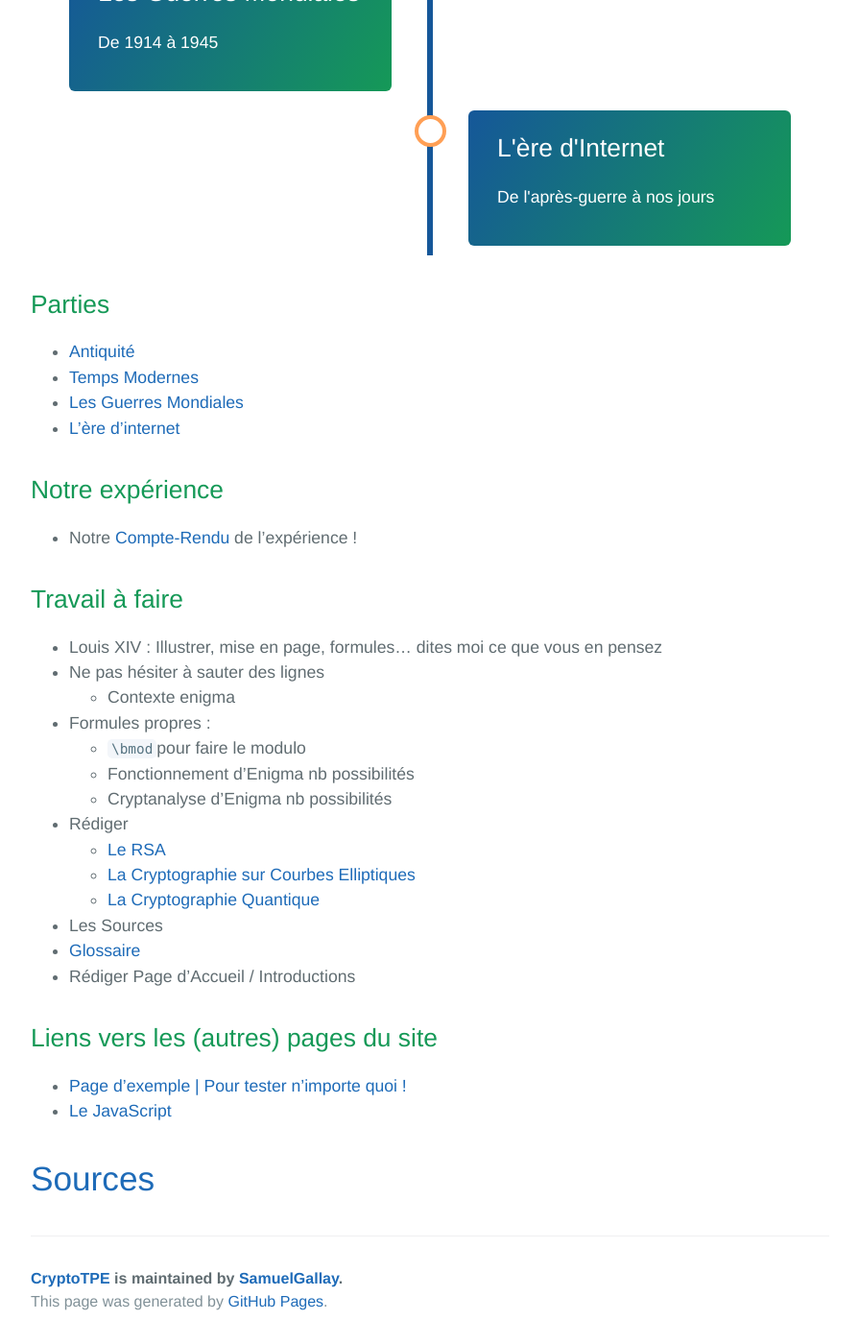
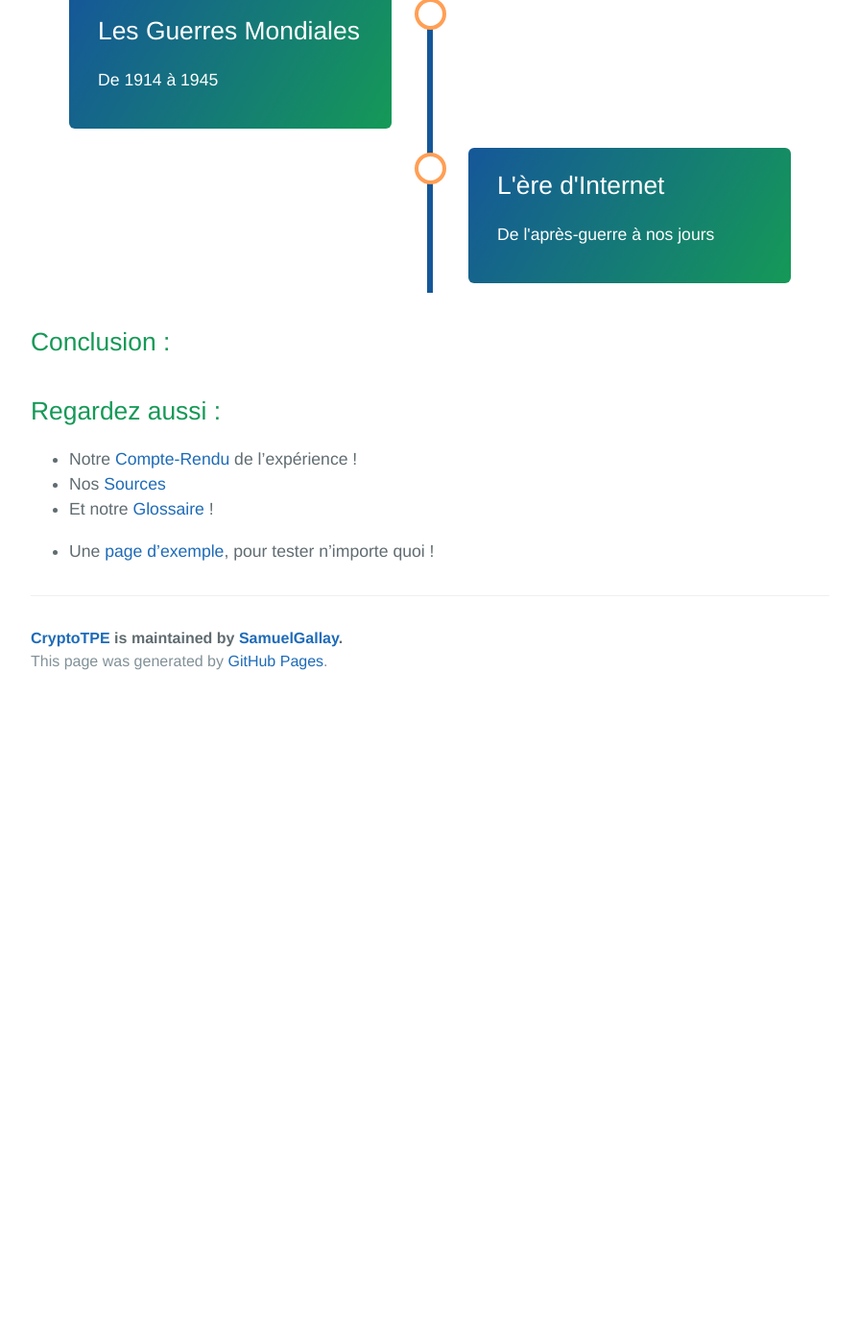
Before and after one commit to SamuelGallay/CryptoTPE, a Jekyll site: the page built from index.md, in a window 1280 px wide and 1400 px high, scrolled down 1492 px. Shown: the whole window at 96% size, without its empty margins (192-1087 px from the left). Built offline with Jekyll 4.4.1, drawn with Linux system fonts in a browser that asks for light colours; our own code applies the rules of GitHub Pages for plain Markdown files; after the commit the page ends 2225 px from its top, so only the background shows below that; some of the changed text lies outside the part shown.

Commit message:
Page d'introduction... + Dates

```diff
--- a/index.md
+++ b/index.md
@@ -28,15 +28,15 @@ Mais les techniques de cryptographie ont été cassées au cours de l'histoire :
 
  <div class="container left">
    <div class="content" style="cursor: pointer;" onclick="window.location='{{ "/antiquite/" | relative_url }}';">
-     <h2 style="color:white;">L'Antiquité</h2>
-     <p>Du Vème avant notre ère au IXème siècle de notre ère</p>
+     <h2 style="color:white;">L'Antiquité et le Moyen-Âge</h2>
+     <p>Du V<SUP>ème</SUP> avant notre ère au IX<SUP>ème</SUP> siècle de notre ère</p>
    </div>
  </div>
 
  <div class="container right">
    <div class="content" style="cursor: pointer;" onclick="window.location='{{ "/temps-modernes/" | relative_url }}';">
      <h2 style="color:white;">La Renaissance et les Temps Modernes</h2>
-     <p>Du XVème au XIXème siècle</p>
+     <p>Du XV<SUP>ème</SUP> au XIX<SUP>ème</SUP> siècle</p>
    </div>
  </div>
 
@@ -56,38 +56,13 @@ Mais les techniques de cryptographie ont été cassées au cours de l'histoire :
 
 </div>
 
-
-## Parties
-
-* [Antiquité](antiquite)
-* [Temps Modernes](temps-modernes)
-* [Les Guerres Mondiales](guerres)
-* [L'ère d'internet](internet)
+## Conclusion :
 
 
-## Notre expérience
+## Regardez aussi :
 * Notre [Compte-Rendu](experience) de l'expérience !
+* Nos [Sources](sources)
+* Et notre [Glossaire](glossaire) !
 
 
-## Travail à faire
-* Louis XIV : Illustrer, mise en page, formules... dites moi ce que vous en pensez
-* Ne pas hésiter à sauter des lignes
-  * Contexte enigma
-* Formules propres :
-  * `\bmod`pour faire le modulo
-  * Fonctionnement d'Enigma nb possibilités
-  * Cryptanalyse d'Enigma nb possibilités
-* Rédiger
-  * [Le RSA](rsa)
-  * [La Cryptographie sur Courbes Elliptiques](ecc)
-  * [La Cryptographie Quantique](quantique)
-* Les Sources
-* [Glossaire](glossaire)
-* Rédiger Page d'Accueil / Introductions
-
-## Liens vers les (autres) pages du site
-
-* [Page d'exemple \| Pour tester n'importe quoi !](exemple)
-* [Le JavaScript](javascript)
-
-# [Sources](sources)
+* Une [page d'exemple](exemple), pour tester n'importe quoi !
```
Also changed, not shown: pages/1_Antiquite/0_index.md (+5 -5 lines), pages/1_Antiquite/4_alkindi.md (+1 -1 lines), pages/2_TempsModernes/0_index.md (+7 -7 lines).
